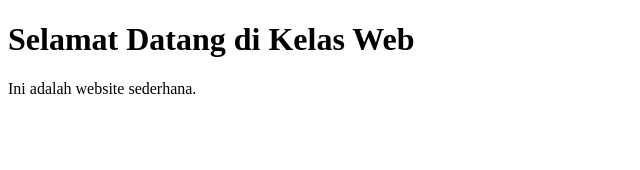
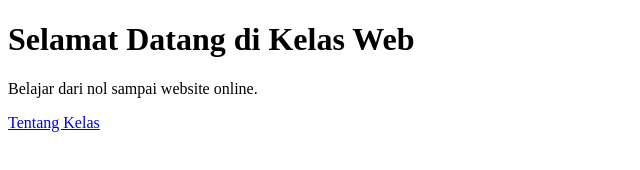
Before and after one commit to Fauzan-Sky/project-pertama, a plain HTML site: page index.html in a window 1280 px wide. Shown: the whole page, without its empty margins (0-640 px from the left). Drawn offline with Linux system fonts and the light colour scheme.

Commit message:
update isi index.html dan tambah link

```diff
--- a/index.html
+++ b/index.html
@@ -5,6 +5,7 @@
 </head>
 <body>
   <h1>Selamat Datang di Kelas Web</h1>
-  <p>Ini adalah website sederhana.</p>
+  <p>Belajar dari nol sampai website online.</p>
+  <a href="about.html">Tentang Kelas</a>
 </body>
 </html>
```
